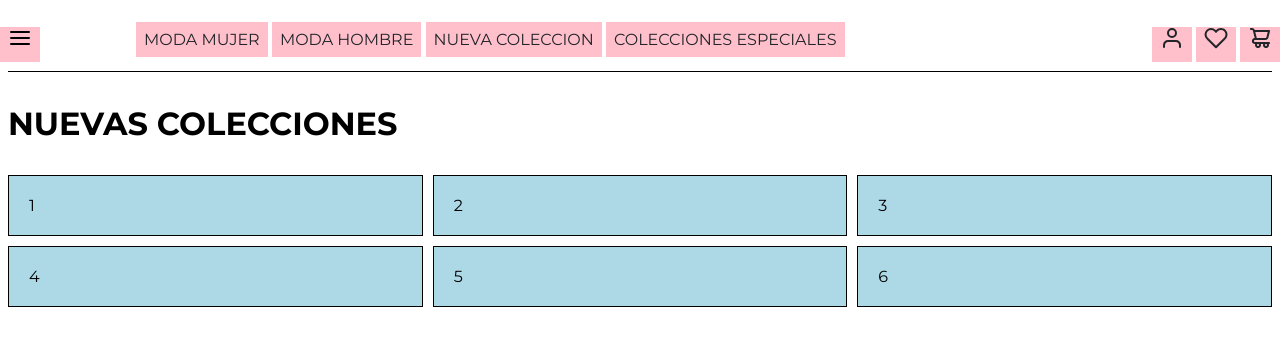
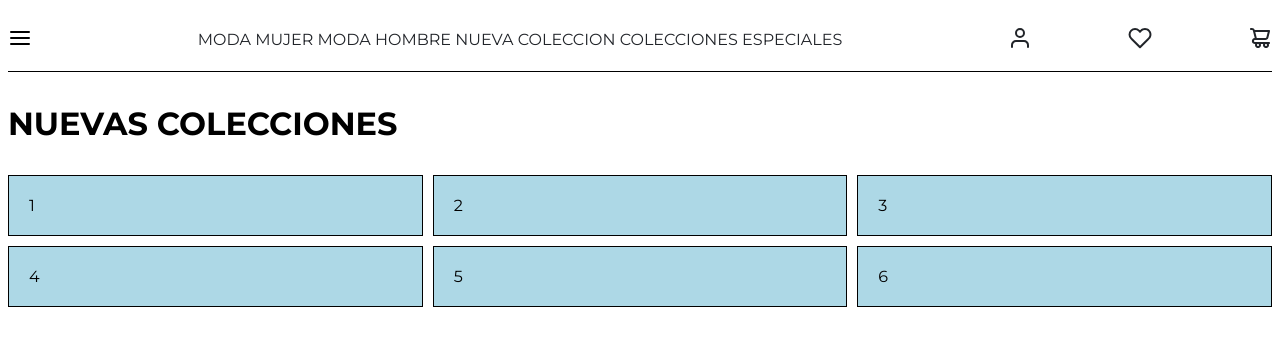
Before and after one commit to korso484/TareaModulo1, a website: page index.html in a window 1280 px wide. Drawn offline with Linux system fonts and the light colour scheme.

Commit message:
Navbar 95%

```diff
--- a/index.html
+++ b/index.html
@@ -18,12 +18,16 @@
                 <a href="#">COLECCIONES ESPECIALES</a>
             </div>
             <div id="container-3">
-                <a href="#"><img src="../assets/icon-user.svg" alt="Usuario" title="Selector del Perfil"></a>
-                <a href="#"><img src="../assets/icon-heart.svg" alt="RRSS" title="Selector de Redes Sociales"></a>
-                <a href="#"><img src="../assets/icon-shopping-cart.svg" alt="Cesta" title="Selector del Carrito"></a>
+                <div>
+                    <a href="#" id="profile"><img src="../assets/icon-user.svg" alt="Usuario" title="Selector del Perfil"></a>
+                </div>
+                <div>
+                    <a href="#" id="heart"><img src="../assets/icon-heart.svg" alt="RRSS" title="Selector de Redes Sociales"></a>
+                </div>
+                <div>
+                    <a href="#" id="shopping"><img src="../assets/icon-shopping-cart.svg" alt="Cesta" title="Selector del Carrito"></a>
+                </div>
             </div>
-
-
         </nav>
 
 </header>
--- a/style.css
+++ b/style.css
@@ -21,33 +21,35 @@ header{
 
 .navbar {
     display: flex;
+    width: 100%;
+    justify-content: space-between;
     align-items: center;
+
 }
 
 .navbar a {
-    position: relative;
-    height: 64px;
-    margin-bottom: 16px;
     font-size: 16px;
     text-decoration: none;
-    padding: 0.5rem;
     color: #212429;
 }
-
-.navbar #container-1 {
+/*
+.navbar container-1 {
     position: absolute;
     left: 0;
 }
 
-.navbar #container-2 {
+.navbar container-2 {
+    justify-content: space-between;
     position: absolute;
-    margin-left: 10%;
-}
+    padding-left: 25px;
+    padding-right: 25px;
+} */
 
 
 .navbar #container-3 {
-    position: absolute;
-    right: 0;
+    display: flex;
+    width: 264px;
+    justify-content: space-between;
 }
 
 p {
@@ -71,6 +73,5 @@ p {
 @media (min-width: 1280px) {
     .navbar a {
         width: 33%;
-        background-color: pink;
     }
 }
```
Also changed, not shown: package.json (added, +20 -0 lines), index.js (added), 1 other file.
